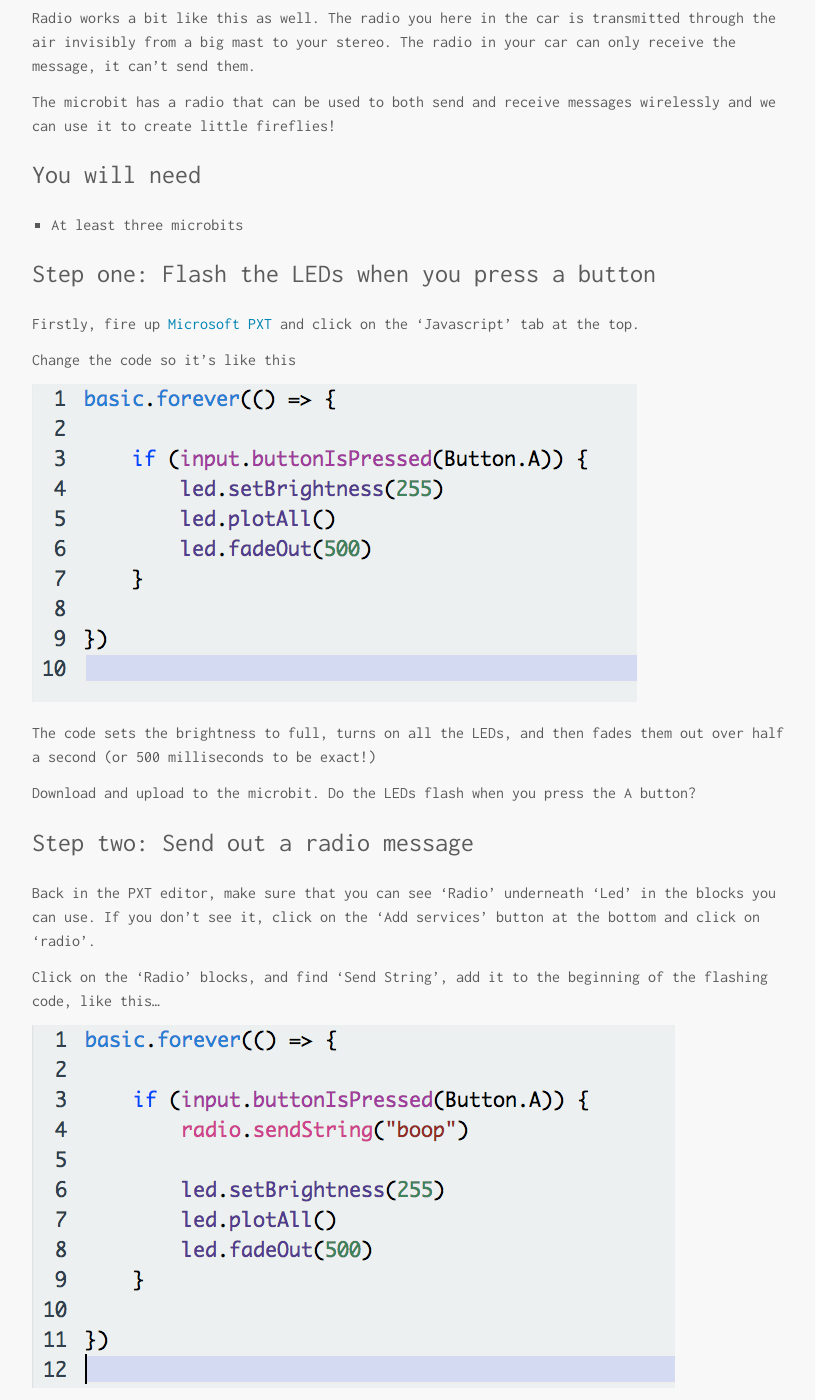
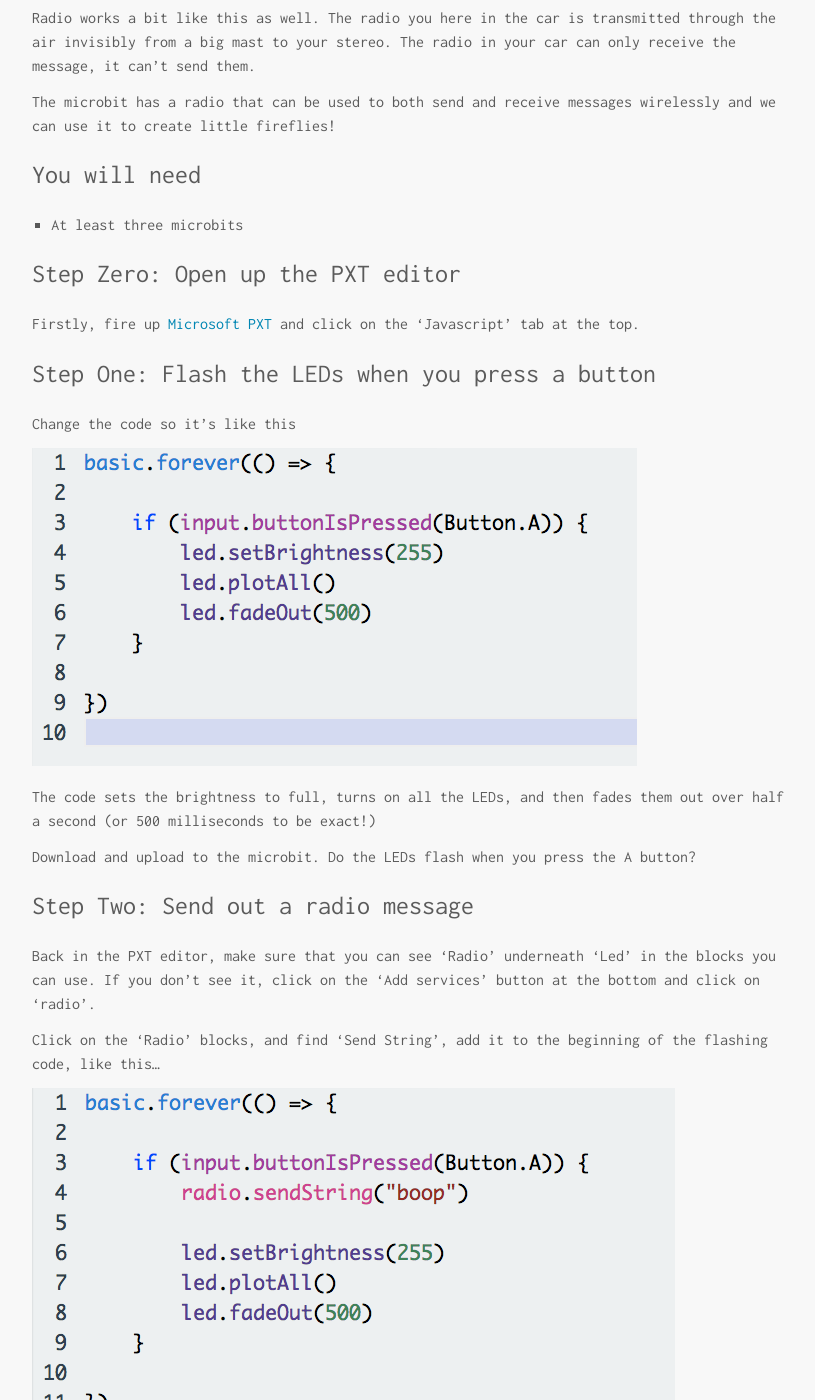
Before and after one commit to YorkDojo/yorkdojo.github.io, a Jekyll site: the page built from _worksheets/microbit/fireflies.md, in a window 1280 px wide and 1400 px high, scrolled down 476 px. Shown: the whole window, without its empty margins (232-1047 px from the left). Built offline with Jekyll 4.4.1, drawn with Linux system fonts in a browser that asks for light colours; some of the changed text lies outside the part shown.

Commit message:
Fix step numberings, zero starting!!

```diff
--- a/_worksheets/microbit/fireflies.md
+++ b/_worksheets/microbit/fireflies.md
@@ -19,9 +19,11 @@ The microbit has a radio that can be used to both send and receive messages wire
 
 - At least three microbits
 
-## Step one: Flash the LEDs when you press a button
+## Step Zero: Open up the PXT editor
 
 Firstly, fire up [Microsoft PXT](https://pxt.microbit.org/?lang=en) and click on the 'Javascript' tab at the top.
+
+## Step One: Flash the LEDs when you press a button
 
 Change the code so it's like this
 
@@ -31,7 +33,7 @@ The code sets the brightness to full, turns on all the LEDs, and then fades them
 
 Download and upload to the microbit. Do the LEDs flash when you press the A button?
 
-## Step two: Send out a radio message
+## Step Two: Send out a radio message
 
 Back in the PXT editor, make sure that you can see 'Radio' underneath 'Led' in the blocks you can use. If you don't see it, click on the 'Add services' button at the bottom and click on 'radio'.
 
@@ -45,7 +47,7 @@ Download and upload to the microbit. Do the LEDs still flash when you press the
 
 We can't really tell if the radio is sending the message yet, but let's see if it is!
 
-## Step three: Listen for the radio boop message
+## Step Three: Listen for the radio boop message
 
 To listen to the message we've sent, we need to use another Radio block...
 
@@ -55,7 +57,7 @@ Now, you need to save and upload the code to two different microbits.
 
 What happens when you press the button on one of the microbits?
 
-## Step four: Wait a bit...
+## Step Four: Wait a bit...
 
 In real life, fireflies don't always light up when others light up, and they don't do it straight away if they do.
 
@@ -69,7 +71,7 @@ You might not be able to find the 'Math.random' block, so you'll need to type it
 
 Download and upload to all the microbits. Can you see it waiting a little bit after you press the button sometimes?
 
-## Step five: Randomly radio boop again
+## Step Five: Randomly radio boop again
 
 One firefly can set off another one, we can do this by sending the radio boop again...
 
@@ -88,8 +90,6 @@ Download and upload to all the microbits. Maybe add even more microbits! What do
 
 [Link to a working version of Microbit fireflies](https://pxt.microbit.org/27694-20781-13172-63214)
 
-
-
 ## Challenge I: Make a better screen flash animation (beginners, 15 mins)
 
 The LED flash that we've made to look like the firefly tails is a bit basic.
```
Also changed, not shown: _worksheets/microbit/8-ball.md (+2 -2 lines), _worksheets/microbit/step-counter.md (+4 -4 lines), _worksheets/microbit/theremin.md (+5 -5 lines).
